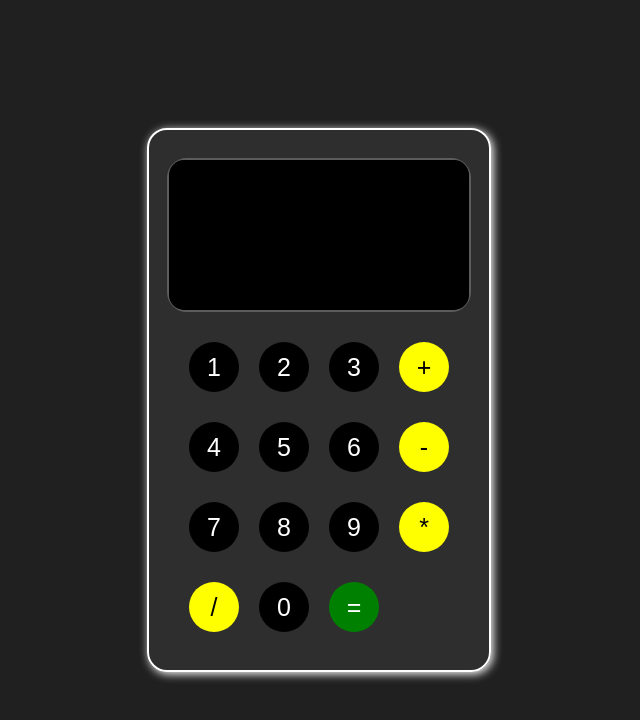
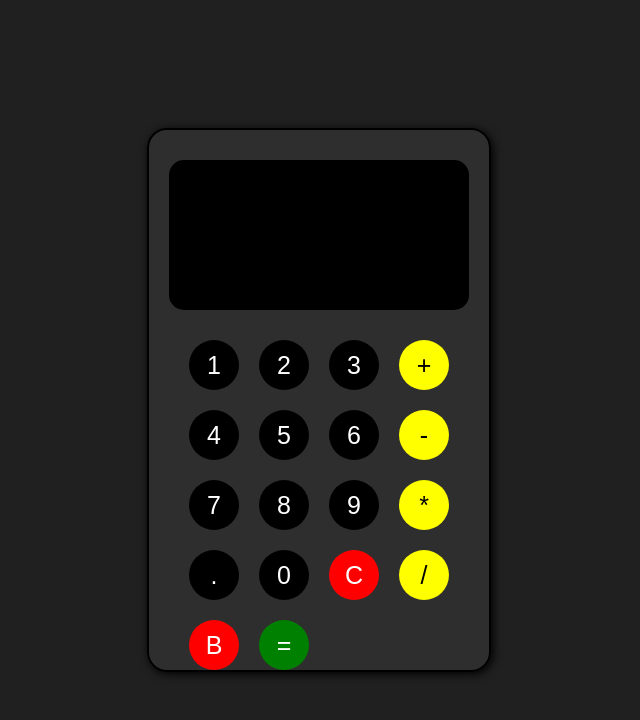
Before and after one commit to harishsekar1402/cstream_Exercise_1, a plain HTML site: page index.html in a window 1280 px wide. Shown: the whole page, without its empty margins (321-961 px from the left). Drawn offline with Linux system fonts and the light colour scheme.

Commit message:
Added Functionalities

```diff
--- a/assets/css/style.css
+++ b/assets/css/style.css
@@ -21,16 +21,15 @@ section{
     justify-content: center;
     align-items: center;
     flex-direction: column;
-    border: 2px solid white;
+    border: 2px solid rgb(0, 0, 0);
     border-radius: 20px;
     gap: 30px;
     background-color: rgba(60, 60, 60, 0.482);
-    box-shadow: 2px 2px 10px white;
+    box-shadow: 2px 2px 10px rgb(0, 0, 0);
 }
 .display_handler{
     height: 150px;
     background-color: black;
-    border: 2px solid rgb(92, 92, 92);
     border-radius: 20px;
     width: 100%;
     display: flex;
@@ -45,11 +44,12 @@ input:focus{
     height: 50px;
     border-radius: 15px;
     border: none;
+    font-family:Arial, Helvetica, sans-serif;
     background-color: black;
     color: white;
     text-align: right;
     padding: 10px;
-    font-size: 20px;
+    font-size: 30px;
 }
 .output_box{
     height: 50px;
@@ -57,9 +57,10 @@ input:focus{
     border: none;
     background-color: black;
     color: white;
+    font-family:Arial, Helvetica, sans-serif;
     text-align: right;
     padding: 10px;
-    font-size: 20px;
+    font-size: 40px;
 }
 
 
@@ -103,3 +104,13 @@ input:focus{
     font-size: 25px;
     cursor: pointer;
 }
+.clear{
+    width: 50px;
+    height: 50px;
+    border-radius: 50%;
+    border: none;
+    background-color: red;
+    color: white;
+    font-size: 25px;
+    cursor: pointer;
+}
--- a/assets/scripts/script.js
+++ b/assets/scripts/script.js
@@ -0,0 +1,26 @@
+const display = document.getElementById('input_num')
+
+function append_disp(value){
+    display.value += value
+}
+function backspace(){
+    let temp = display.value
+    temp = temp.slice(0,-1)
+    display.value = temp
+    temp = ''
+}
+function calculate(){
+    try {
+        let res = eval(display.value)
+        if(res != Infinity){
+        document.getElementById('output_num').innerHTML = res
+        }
+        else{
+            document.getElementById('output_num').innerHTML = "Invalid Input"
+        }
+    }
+    catch(error){
+        console.log("Invalid Input")
+        document.getElementById('output_num').innerHTML = "Invalid input"
+    }
+}
--- a/index.html
+++ b/index.html
@@ -11,25 +11,28 @@
 
         <div class="container">
             <div class="display_handler">
-            <input type="text" class="input_box">
-            <input type="text" class="output_box">
+            <input type="text" id ="input_num"class="input_box" readonly>
+            <div id = "output_num" class ="output_box"></div>
             </div>
             <div class="buttons">
-                <button class="num" value="1">1</button>
-                <button class="num" value="2">2</button>
-                <button class="num" value="3">3</button>
-                <button class="op" value="+">+</button>
-                <button class="num" value="4">4</button>
-                <button class="num" value="5">5</button>
-                <button class="num"value="6">6</button>
-                <button class="op" value="-">-</button>
-                <button class="num" value="7">7</button>
-                <button class="num" value="8">8</button>
-                <button class="num" value="9">9</button>
-                <button class="op" value="*">*</button>
-                <button class="op" value="/">/</button>
-                <button class="num" value="0">0</button>
-                <button class="ans" value="=">=</button>
+                <button class="num" onclick="append_disp('1')" value="1">1</button>
+                <button class="num" onclick="append_disp('2')" value="2">2</button>
+                <button class="num" onclick="append_disp('3')" value="3">3</button>
+                <button class="op"  onclick="append_disp('+')"value="+">+</button>
+                <button class="num" onclick="append_disp('4')"value="4">4</button>
+                <button class="num" onclick="append_disp('5')"  value="5">5</button>
+                <button class="num"onclick="append_disp('6')" value="6">6</button>
+                <button class="op" onclick="append_disp('-')" value="-">-</button>
+                <button class="num" onclick="append_disp('7')" value="7">7</button>
+                <button class="num" onclick="append_disp('8')" value="8">8</button>
+                <button class="num" onclick="append_disp('9')" value="9">9</button>
+                <button class="op" onclick="append_disp('*')"value="*">*</button>
+                <button class="num" onclick="append_disp('.')" value=".">.</button>
+                <button class="num" onclick="append_disp('0')" value="0">0</button>
+                <button onclick="document.getElementById('input_num').value = ''" class="clear">C</button>
+                <button class="op" onclick="append_disp('/')" value="/">/</button>
+                <button class="clear" onclick="backspace()">B</button>
+                <button class="ans" onclick="calculate()" value="=">=</button>
 
 
             </div>
```
